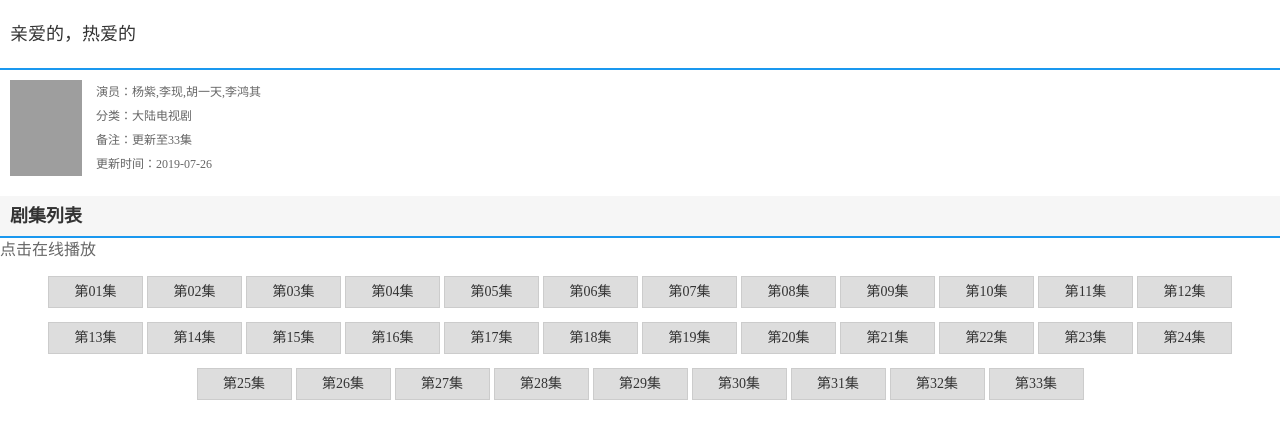
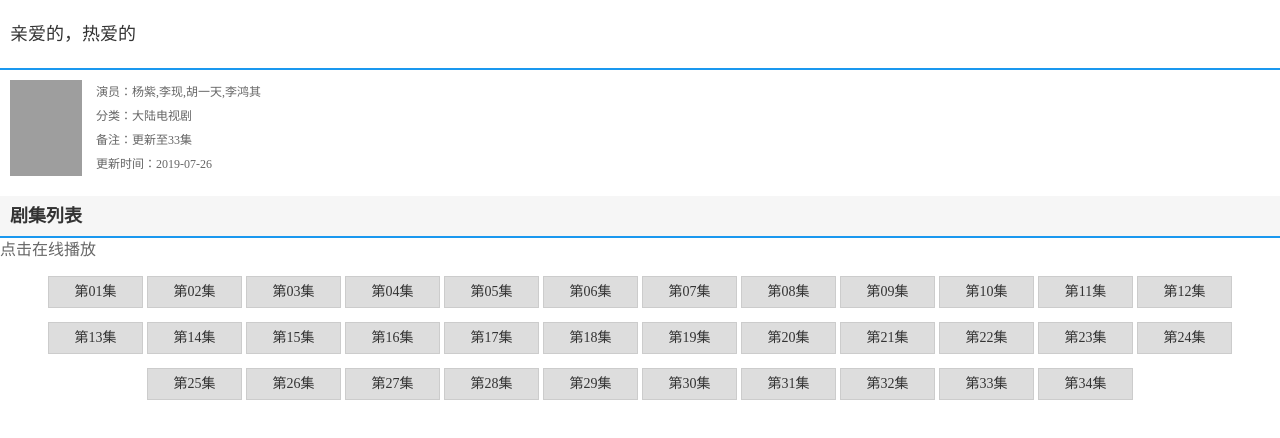
Before and after one commit to ff-online/ff-online.github.io, a plain HTML site: page 电视剧_亲爱的热爱的.html in a window 1280 px wide. Drawn offline with Linux system fonts and the light colour scheme; grey boxes are pictures that could not be loaded.

Commit message:
Update 电视剧_亲爱的热爱的.html

```diff
--- a/电视剧_亲爱的热爱的.html
+++ b/电视剧_亲爱的热爱的.html
@@ -321,7 +321,7 @@
             <a href="https://gqnew1.jongta.com/share/1pmZQCLUdj3zhHyx" target="_blank">第31集</a>
             <a href="https://gqnew1.jongta.com/share/7cKDAK73Wwz7XIuA" target="_blank">第32集</a>
             <a href="https://gqnew1.jongta.com/share/fdosvXRc33U1LHr3" target="_blank">第33集</a>
-
+            <a href="https://gqnew1.jongta.com/share/5TdF3o5lCBI5zFj0" target="_blank">第34集</a>
         </div>
     </div>
 </div>
```
